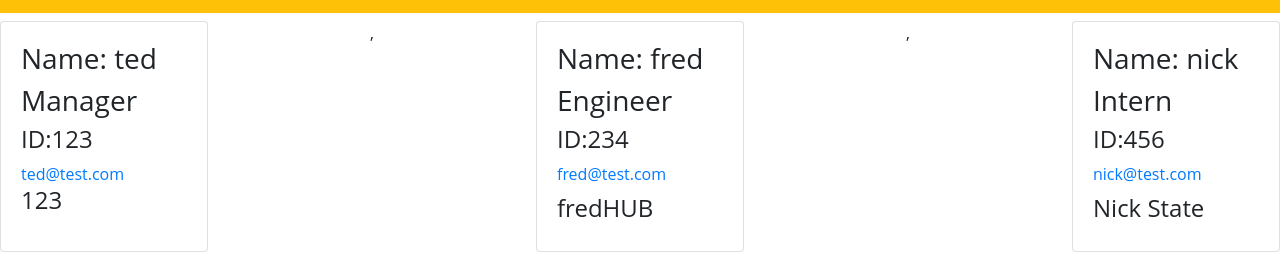
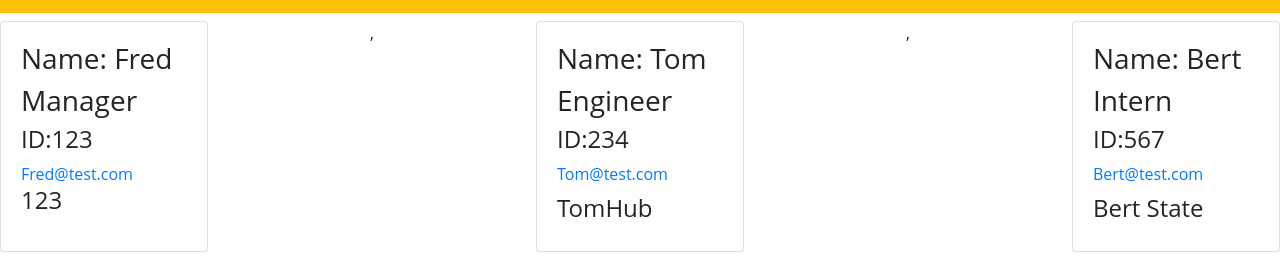
Before and after one commit to PGCranford/Team-Info-Matic, a website: page indexNew.html in a window 1280 px wide. Shown: the part 219-492 px from the top of the page. Drawn offline with nearby package versions, Linux system fonts and the light colour scheme; files that its build step writes are made by us from their sources.

Commit message:
README updated

```diff
--- a/indexNew.html
+++ b/indexNew.html
@@ -25,33 +25,33 @@
         </div> <div class="d-flex flex-wrap justify-content-between" class="backgroundMain">
      <div class="card" style="width:13rem" class="tile1">
         <div class="card-body">
-            <h3 class="card-tile">Name: ted </h3>
+            <h3 class="card-tile">Name: Fred </h3>
              <h3 id="Role">Manager </h3>
             <h4 id="empID">ID:123</h4>
-            <a href="#" class="card-link">ted@test.com</a>
+            <a href="#" class="card-link">Fred@test.com</a>
             <h4 id="officeNumber">123</h4>
             <h4 id="empGitHub"></h4>
             <h4 id="empSchool"></h4>
         </div>
     </div>, <div class="card" style="width:13rem" class="tile1">
         <div class="card-body">
-            <h3 class="card-tile">Name: fred </h3>
+            <h3 class="card-tile">Name: Tom </h3>
              <h3 id="Role">Engineer </h3>
             <h4 id="empID">ID:234</h4>
-            <a href="#" class="card-link">fred@test.com</a>
+            <a href="#" class="card-link">Tom@test.com</a>
             <h4 id="officeNumber"></h4>
-            <h4 id="empGitHub">fredHUB</h4>
+            <h4 id="empGitHub">TomHub</h4>
             <h4 id="empSchool"></h4>
         </div>
     </div>, <div class="card" style="width:13rem" class="tile1">
         <div class="card-body">
-            <h3 class="card-tile">Name: nick </h3>
+            <h3 class="card-tile">Name: Bert </h3>
              <h3 id="Role">Intern </h3>
-            <h4 id="empID">ID:456</h4>
-            <a href="#" class="card-link">nick@test.com</a>
+            <h4 id="empID">ID:567</h4>
+            <a href="#" class="card-link">Bert@test.com</a>
             <h4 id="officeNumber"></h4>
             <h4 id="empGitHub"></h4>
-            <h4 id="empSchool">Nick State</h4>
+            <h4 id="empSchool">Bert State</h4>
         </div>
     </div>
    </div>
```
Also changed, not shown: README.md.
